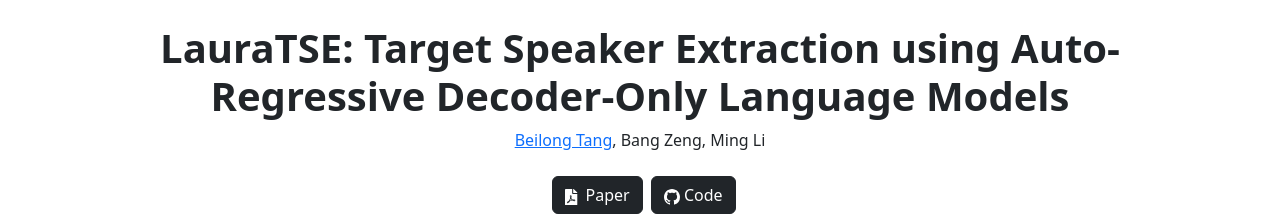
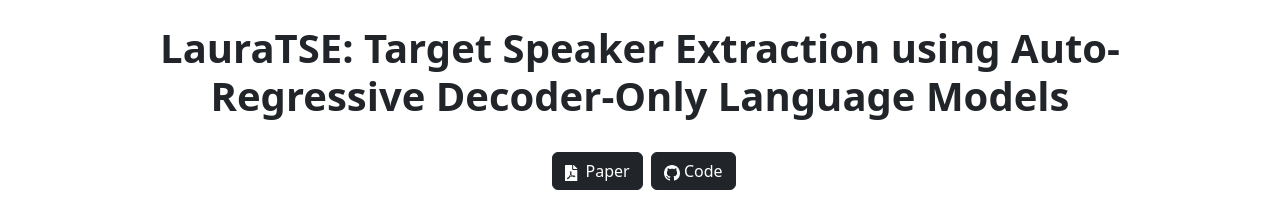
Before and after one commit to annonymization/lauraTSE.demo, a plain HTML site: page index.html in a window 1280 px wide. Shown: the top 218 px of the page. Drawn offline with Linux system fonts and the light colour scheme.

Commit message:
Update index.html

```diff
--- a/index.html
+++ b/index.html
@@ -16,10 +16,10 @@
         <h1><b>LauraTSE: Target Speaker Extraction using Auto-Regressive
             Decoder-Only Language Models</b></h1>
       </div>
-      <div class="d-flex justify-content-center align-items-center text-center">
+<!--       <div class="d-flex justify-content-center align-items-center text-center">
         <a href="https://beilong-tang.github.io/">Beilong Tang</a>, Bang Zeng,
         Ming Li
-      </div>
+      </div> -->
       <br>
       <!-- Paper and Code line -->
       <div class="d-flex justify-content-center align-items-center text-center">
```
